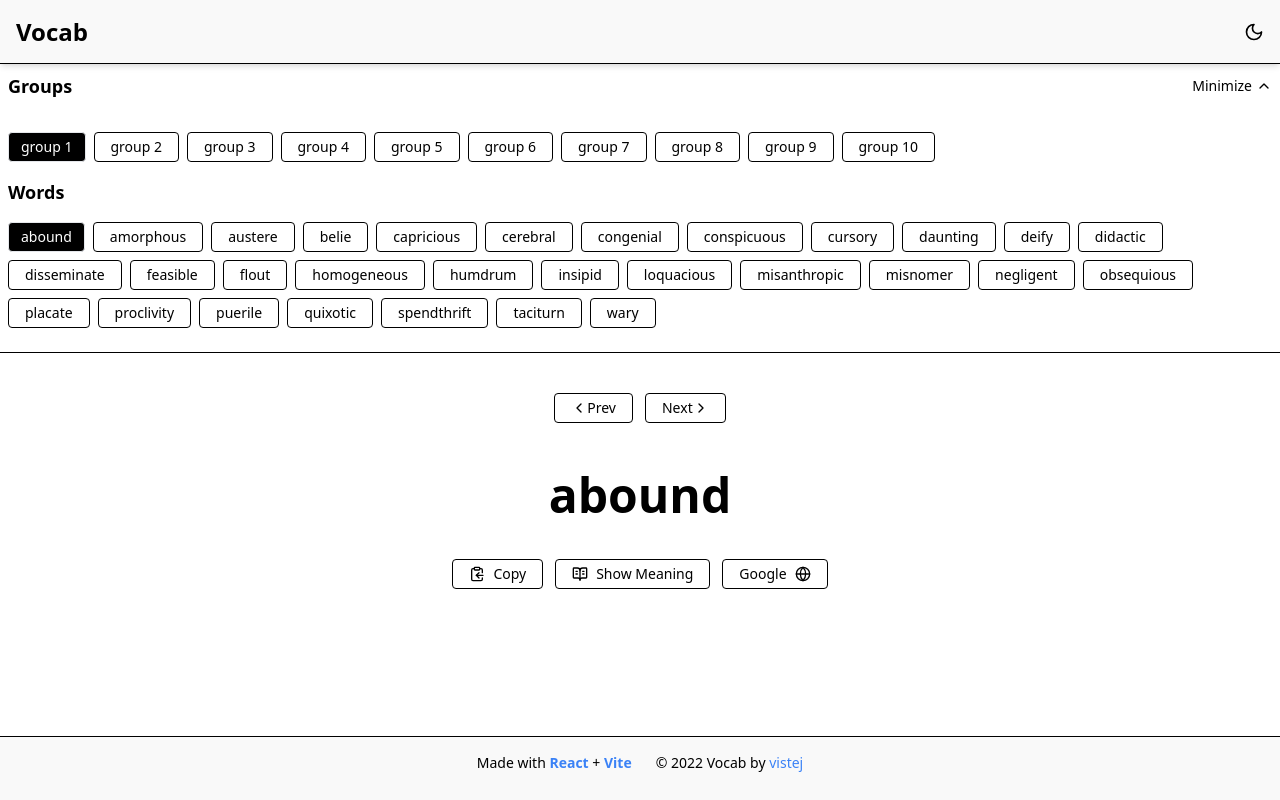
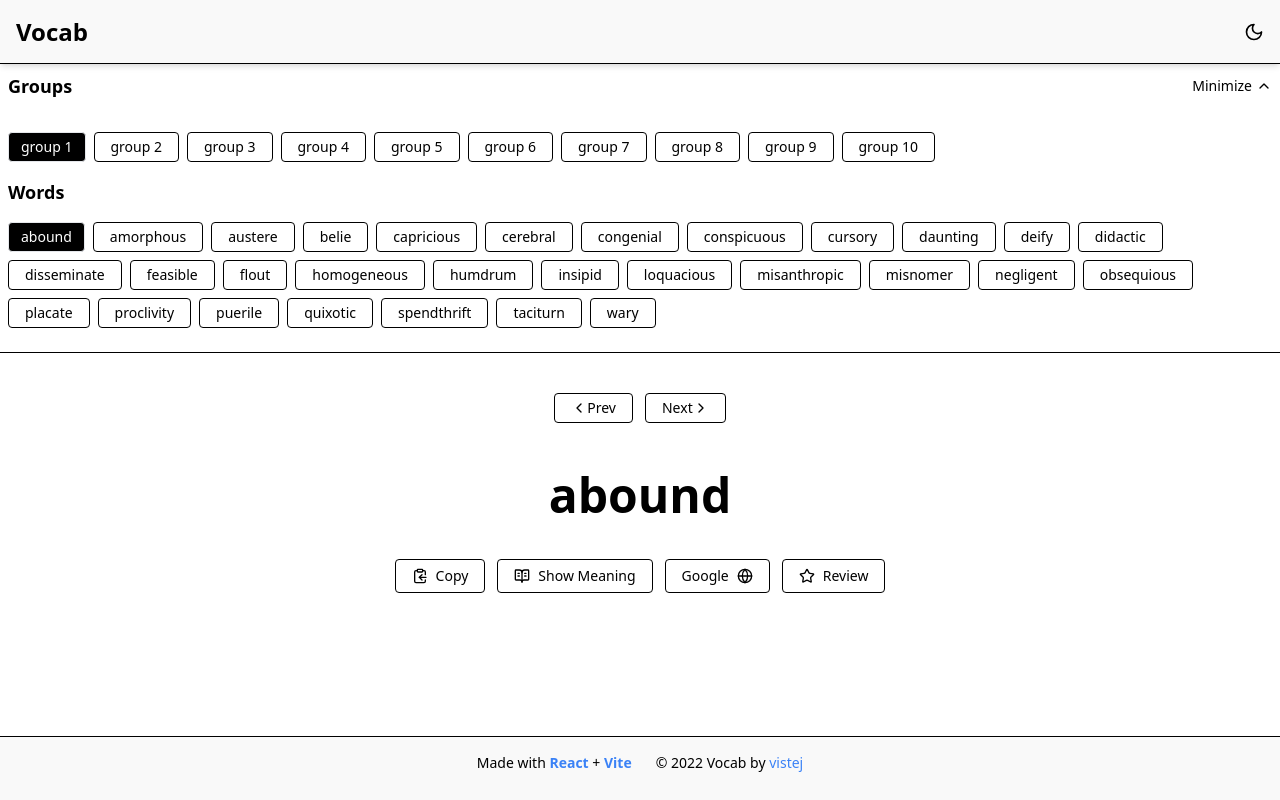
Before and after one commit to vistej/vocab, a React (Vite) app: page /group_1/0 in a window 1280 px wide. Built offline with nearby package versions, Linux system fonts and the light colour scheme.

Commit message:
previous updates

```diff
--- a/package.json
+++ b/package.json
@@ -9,6 +9,7 @@
     "@testing-library/react": "^16.3.0",
     "@testing-library/user-event": "^14.6.1",
     "axios": "^1.8.4",
+    "idb": "^8.0.2",
     "lucide-react": "^0.487.0",
     "react": "^19.1.0",
     "react-dom": "^19.1.0",
--- a/src/components/WordBar.jsx
+++ b/src/components/WordBar.jsx
@@ -1,9 +1,10 @@
 import { ChevronRight } from 'lucide-react';
 import { ClipboardCopy } from 'lucide-react';
+import { Star } from 'lucide-react';
 import { BookOpenText } from 'lucide-react';
 import { Globe } from 'lucide-react';
 import { ChevronLeft } from 'lucide-react';
-import { toast } from 'sonner';
+import { useState } from 'react';
 
 const WordBar = ({
   groupIndex,
@@ -12,48 +13,19 @@ const WordBar = ({
   getMeaning,
   onPrev,
   onNext,
+  copyToClipboard,
 }) => {
-  const copyToClipboard = () => {
-    const word = words.words[groupIndex][wordIndex];
-    if (navigator.clipboard) {
-      navigator.clipboard
-        .writeText(word)
-        .then(() => {
-          toast.success('Copied to clipboard.');
-        })
-        .catch((err) => {
-          console.log('Failed to copy to clipboard', err);
-          toast.error('Failed to copy');
-        });
-    }
-  };
-
   const gotoMeaning = () => {
     const word = words.words[groupIndex][wordIndex];
     window.open('//google.com/search?q=define ' + word, '_blank');
   };
 
-  document.onkeydown = (e) => {
-    switch (e.key) {
-      case 'ArrowLeft':
-        onPrev();
-        break;
-      case 'ArrowRight':
-        onNext();
-        break;
-      case 'Enter':
-        getMeaning();
-        break;
-      case 'g':
-        gotoMeaning();
-        break;
-      case 'c':
-        copyToClipboard();
-        break;
-      default:
-        break;
-    }
-  };
+  // TODO add functionality later.
+  const [reviewed, setReviewed] = useState(false);
+
+  const addToReview = () => {
+
+  }
 
   return (
     <div className='text-brand-text'>
@@ -93,6 +65,17 @@ const WordBar = ({
           Google
           <Globe className='w-4 h-4' />
         </button>
+        <button
+          className='btn flex items-center gap-2'
+          onClick={() => setReviewed(!reviewed)}
+        >
+          <Star
+            className={`w-4 h-4${
+              reviewed ? 'text-yellow-400 fill-yellow-400' : 'text-zinc-400'
+            }`}
+          />
+          Review
+        </button>
       </div>
     </div>
   );
--- a/src/components/WordList.jsx
+++ b/src/components/WordList.jsx
@@ -9,6 +9,7 @@ import { useQuery } from '@tanstack/react-query';
 import WordProgress from './WordProgress';
 import { ChevronUp } from 'lucide-react';
 import { ChevronDown } from 'lucide-react';
+import { toast } from 'sonner';
 
 const WordList = () => {
   const { pgi, pwi } = useParams();
@@ -79,6 +80,50 @@ const WordList = () => {
     onSelectWord(index);
   };
 
+  const onExpand = () => {
+    setIsExpanded(!isExpanded);
+  };
+
+  const copyToClipboard = () => {
+    const word = words.words[groupIndex][wordIndex];
+    if (navigator.clipboard) {
+      navigator.clipboard
+        .writeText(word)
+        .then(() => {
+          toast.success('Copied to clipboard.');
+        })
+        .catch((err) => {
+          console.log('Failed to copy to clipboard', err);
+          toast.error('Failed to copy');
+        });
+    }
+  };
+
+  document.onkeydown = (e) => {
+    switch (e.key) {
+      case 'ArrowLeft':
+        onPrev();
+        break;
+      case 'ArrowRight':
+        onNext();
+        break;
+      case 'Enter':
+        getMeaning();
+        break;
+      case 'g':
+        gotoMeaning();
+        break;
+      case 'c':
+        copyToClipboard();
+        break;
+      case 'e':
+        onExpand();
+        break;
+      default:
+        break;
+    }
+  };
+
   return (
     <div
       className='container h-full mx-auto py-16 text-brand-text'
@@ -101,7 +146,7 @@ const WordList = () => {
             <button
               className='btn-toggle flex items-center gap-1'
               disabled={!groupIndex}
-              onClick={() => setIsExpanded(!isExpanded)}
+              onClick={onExpand}
             >
               {isExpanded ? (
                 <>
@@ -145,6 +190,7 @@ const WordList = () => {
               getMeaning={fetchMeaning}
               onPrev={onPrev}
               onNext={onNext}
+              copyToClipboard={copyToClipboard}
             />
           )}
 
--- /dev/null
+++ b/src/utils/db.js
@@ -0,0 +1,9 @@
+import { openDB } from 'idb';
+
+export const getDB = () => {
+  openDB('vocab-app', 1, {
+    upgrade(db) {
+      db.createObjectStore('userProgress');
+    },
+  });
+};
```
Also changed, not shown: 2 other files (tests, documents, lock files or other folders).
